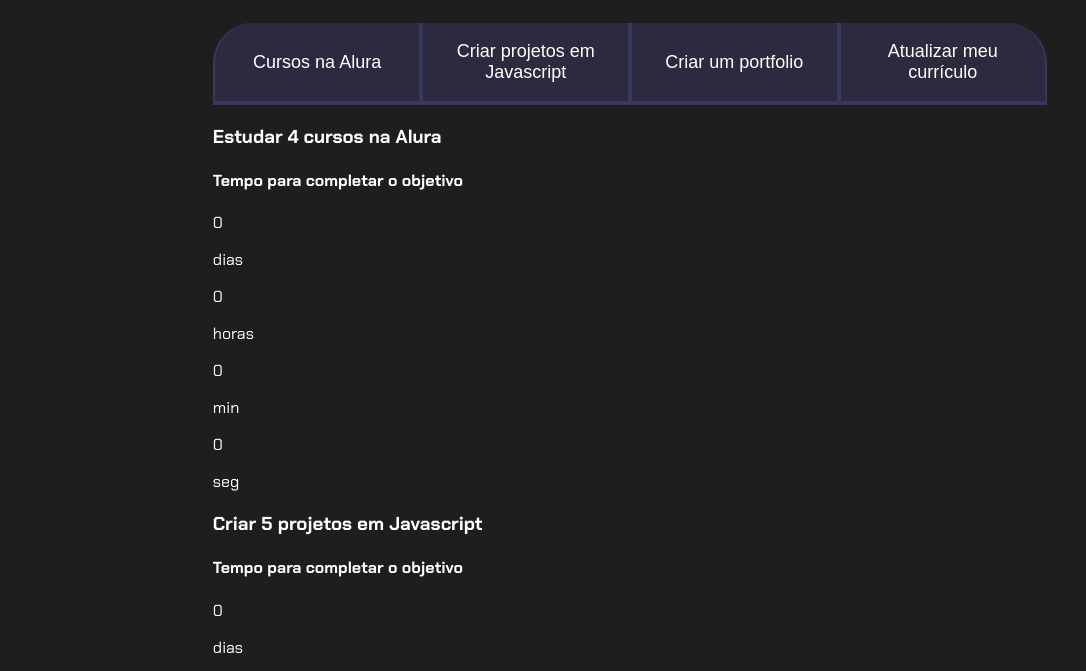
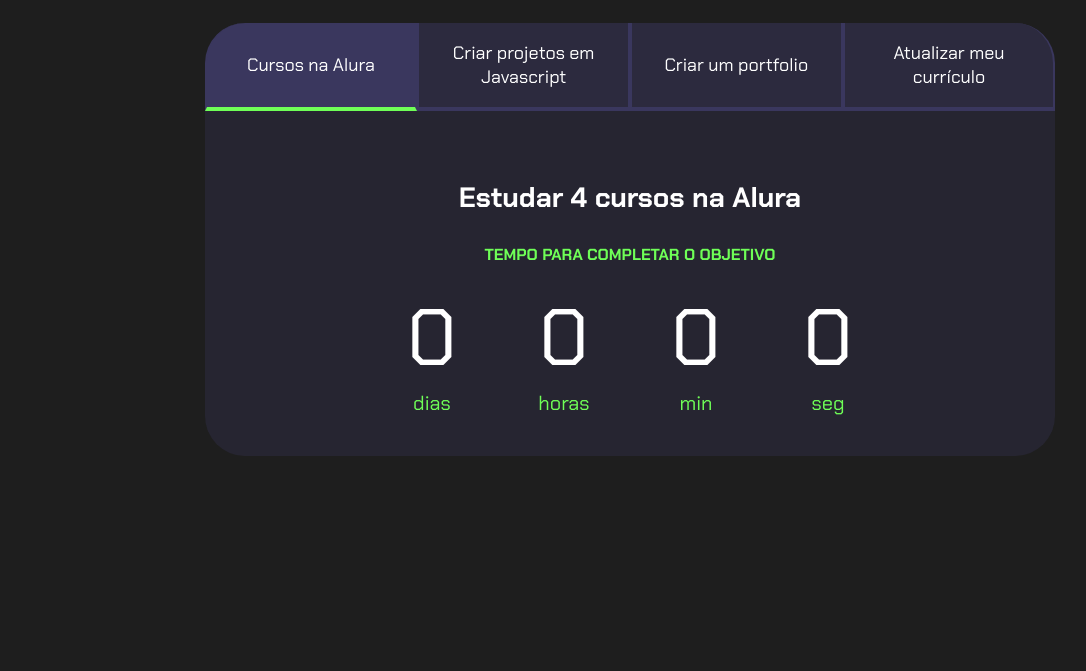
Before and after one commit to lucasviana125/Portif-lio-3-ano-A, a plain HTML site: page index.html in a window 1280 px wide. Shown: the part 80-751 px from the top of the page, without its empty margins (10-1096 px from the left). Drawn offline with Linux system fonts and the light colour scheme.

Commit message:
Add files via upload

```diff
--- a/style.css
+++ b/style.css
@@ -36,8 +36,9 @@ body {
     color: var(--verde);
 }
 
+
 .botao {
-    font-family: "Crakra Petch", sans-serif;
+    font-family: 'Chakra Petch', sans-serif;
     background-color: var(--botao-inativo);
     color: var(--branco);
     display: flex;
@@ -60,6 +61,57 @@ body {
     display: block;
 }
 
+.botao.ativo{
+    background-color: var(--botao-ativo);
+    border-bottom: 4px solid var(--verde);
+}
+
+.abas-textos{
+    background-color: var(--texto-fundo);
+    padding: 40px;
+    border-radius: 0 0 40px 40px;
+}
+.aba-conteudo.ativo{
+    display:block;
+}
+
+.aba-conteudo{
+    display: none;
+}
+
+.aba-conteudo-titulo-principal{
+    font-size: 28px;
+    text-align: center;
+}
+.aba-conteudo-titulo-secundario{
+    text-align: center;
+    color: var(--verde);
+    text-transform: uppercase;
+}
+
+.contador{
+    display:flex;
+    justify-content: center;
+    flex-wrap: wrap;
+}
+.contador-digito{
+    padding: 0 16px;
+    text-align: center;
+    min-width: 100px;
+}
+
+.contador-digito-numero{
+    font-size: 80px;
+    margin: 0;
+
+}
+
+.contador-digito-texto{
+    color: var(--verde);
+    font-size: 20px;
+    margin: 0;
+
+}
 
 @media screen and (min-width: 768px) {
     .botoes {
@@ -74,8 +126,3 @@ body {
         border-radius: 0 40px 0 0;
     }
 }
-
-.botao-ativo {
-    background: var(--botao-ativo)
-    border-bottom: 4px solid var(#6fff57) ;
-}
```
